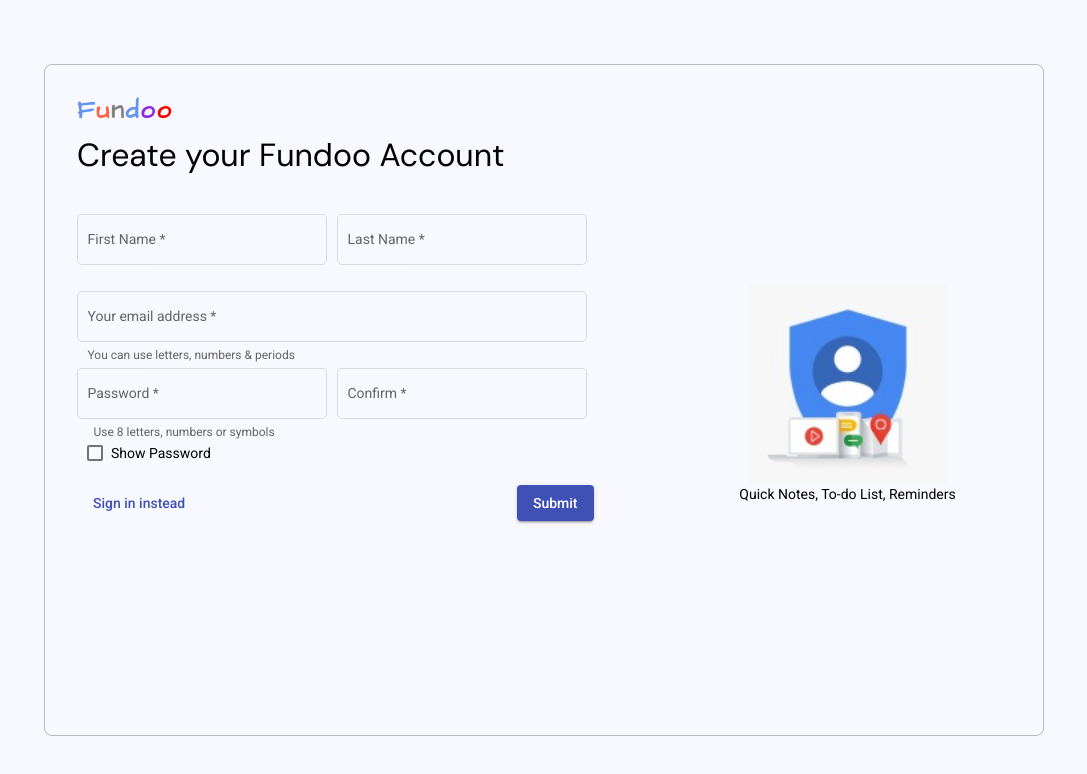
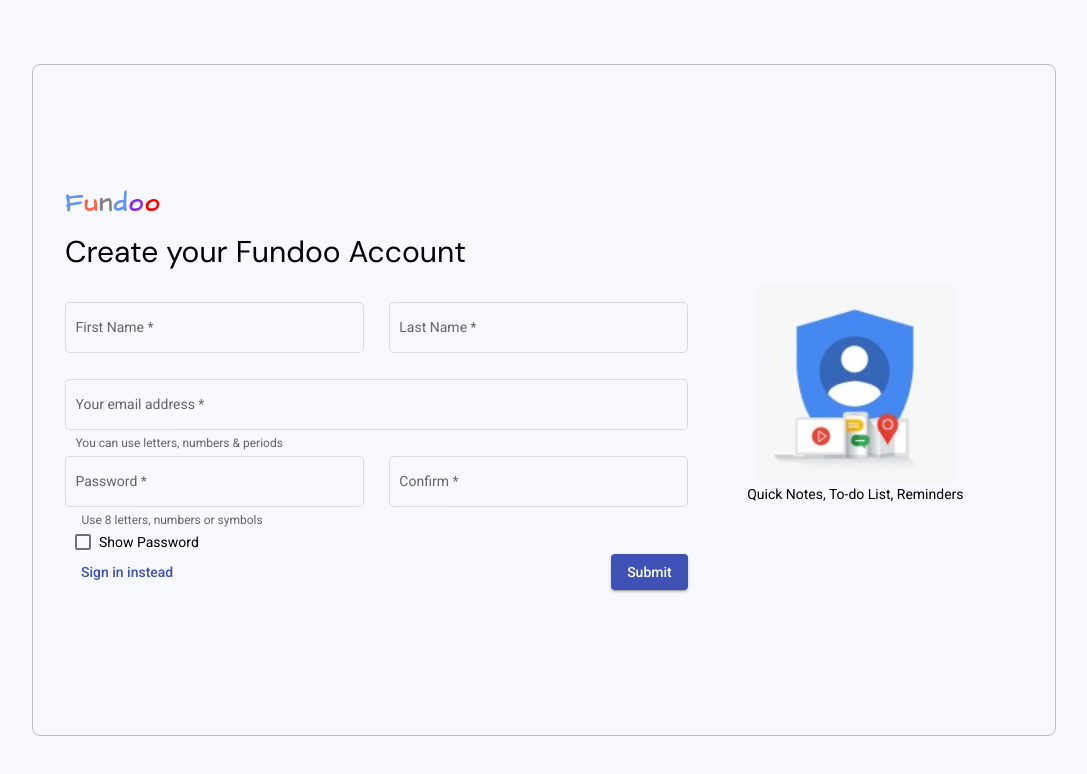
Before and after one commit to sohail-ahamed-qureshi/Fundoo-Frontend, an Angular app: page /signup in a window 1280 px wide. Shown: the top 774 px of the page, without its empty margins (96-1183 px from the left). Built offline with nearby package versions, Linux system fonts and the light colour scheme.

Commit message:
[sohail]:recycle:login and signup made Reponsive pages

```diff
--- a/src/app/Components/login/login.component.html
+++ b/src/app/Components/login/login.component.html
@@ -1,4 +1,4 @@
-<section class="mainContent" fxFlex.xs = 100 fxFlex.md = 80>
+<section class="mainContent" [class.alternative]="true" fxFlex.xs = 100 fxFlex.sm = 50 fxFlex=40>
   <div>
     <app-logo></app-logo>
     <h2>Sign in</h2>
--- a/src/app/Components/login/login.component.scss
+++ b/src/app/Components/login/login.component.scss
@@ -65,3 +65,8 @@
   padding-left: 6%;
   font-size: 14px;
 }
+@media only screen and (max-width: 599px) {
+  .alternative{
+    border: none;
+  }
+}
--- a/src/app/Components/register/register.component.html
+++ b/src/app/Components/register/register.component.html
@@ -1,33 +1,36 @@
-<section class="mainContent" fxFlex.xs=100 >
-  <div class="leftPart">
-    <div >
-      <app-logo></app-logo>
+<section class="mainContent" [class.alternative]="true" fxFlex.xs=100 fxFlex.sm=100 fxFlex=80 >
+  <div class="leftPart" fxFlex.sm="100%"
+   fxFlex.lt-sm=100 fxFlexAlign-lt.sm="center"
+   fxFlex=65 fxFlexAlign="center"
+  >
+    <div>
+      <app-logo  ></app-logo>
       <p  class="subHeading">Create your Fundoo Account</p>
     </div>
-    <div class="formInputs">
+    <div class="formInputs" fxLayout="column" >
     <form [formGroup]= "form" (ngSubmit)="onSubmit()">
-      <div>
-        <mat-form-field appearance="outline">
+      <div fxLayout.xs="column center" fxLayout="row wrap"  fxLayoutAlign="space-between"  >
+        <mat-form-field  fxFlex="48" appearance="outline">
           <mat-label>First Name</mat-label>
-          <input matInput formControlName="firstName"  autocomplete="off" type="text" />
+          <input matInput  formControlName="firstName"  autocomplete="off" type="text" />
           <mat-hint *ngIf="submitted && f.firstName.errors" class=" firstName invalid-feedback">First and Last Name are required</mat-hint>
         </mat-form-field>
-        <mat-form-field appearance="outline">
+        <mat-form-field fxFlex="48"  appearance="outline">
           <mat-label>Last Name</mat-label>
           <input matInput formControlName="lastName" class="form-control" autocomplete="off" type="text" />
         </mat-form-field>
       </div>
-      <div class="emailSection">
+      <div class="emailSection"  fxLayout="column wrap"   >
         <mat-form-field   class="emailSection" appearance="outline">
           <mat-label>Your email address</mat-label>
-          <input class="input"  formControlName="email" class="form-control" matInput type="email" />
+          <input class="input"   formControlName="email" class="form-control" matInput type="email" />
           <mat-icon matSuffix></mat-icon>
           <mat-hint *ngIf="submitted && f.email.errors && f.email.errors.required" class="emailHint invalid-feedback">Email is required</mat-hint>
           <mat-hint *ngIf="!(submitted && f.email.errors)" class="emailHint">You can use letters, numbers & periods</mat-hint>
         </mat-form-field>
       </div>
-      <div class="passwordSection">
-        <mat-form-field appearance="outline">
+      <div class="passwordSection" fxLayout.xs="column center"  fxLayout="row wrap" fxLayoutAlign="space-between" >
+        <mat-form-field fxFlex="48" appearance="outline">
           <mat-label>Password</mat-label>
           <input matInput formControlName="password" autocomplete="off" [type]="show? 'text':'password'" />
           <mat-hint *ngIf="!submitted && f.password.errors" class="passwordHint"
@@ -37,14 +40,14 @@
           >Password is required</mat-hint>
         </mat-form-field>
 
-        <mat-form-field appearance="outline">
+        <mat-form-field fxFlex="48" appearance="outline">
           <mat-label>Confirm</mat-label>
           <input [type]="show? 'text':'password'" matInput formControlName="confirmpassword" class="form-control" autocomplete="off" />
         </mat-form-field>
 
       </div>
       <mat-checkbox class="checkBox" (click)="OnCheck()" >Show Password</mat-checkbox>
-      <div class="buttonsPart"  >
+      <div class="buttonsPart" fxLayout="row" fxLayoutAlign="space-between center">
         <button mat-button routerLink="/login" color="primary">Sign in instead</button>
         <button class="submitBtn" mat-raised-button (click) = "onSubmit()" color="primary" >
           Submit
@@ -53,7 +56,7 @@
     </form>
   </div>
   </div>
-  <div  class="rightPart" fxHide.xs fxHide.sm>
+  <div fxHide.sm fxHide.xs fxFlex class="rightPart" fxLayout="column" fxLayoutAlign="center center" fxFlexAlign="center"  >
     <img class="registerImg" src="assets\registerImage.jpeg" alt="" srcset="" />
     <p>Quick Notes, To-do List, Reminders</p>
   </div>
--- a/src/app/Components/register/register.component.scss
+++ b/src/app/Components/register/register.component.scss
@@ -15,29 +15,8 @@
 
 .subHeading {
   font-family: "DM Sans", sans-serif;
-  font-size: 32px;
-  margin-bottom: 25px;
-}
-
-mat-form-field {
-  margin-right: 10px;
-  width: 250px;
-}
-
-.emailSection {
-  width: 510px;
-}
-
-.leftPart {
-  width: 65%;
-}
-
-.rightPart {
-  width: 35%;
-  display: flex;
-  flex-direction: column;
-  justify-content: center;
-  align-items: center;
+  font-size: 30px;
+  line-height: 28px;
 }
 
 .registerImg {
@@ -55,8 +34,6 @@
   display: block;
 }
 .passwordHint {
-  display: flex;
-  flex-direction: column;
   font-size: 12px;
   margin-left: 6px;
 }
@@ -67,20 +44,14 @@
 .checkBox {
   margin-left: 10px;
 }
-.buttonsPart {
-  padding-top: 20px;
-  display: flex;
-}
-.submitBtn {
-  margin-left: 52%;
-}
 
 .invalid-feedback {
   color: tomato;
   font-size: 12px;
   margin-left: 10px;
 }
-
-.alternative{
-  border: none;
+@media only screen and (max-width: 599px) {
+  .alternative{
+    border: none;
+  }
 }
```
